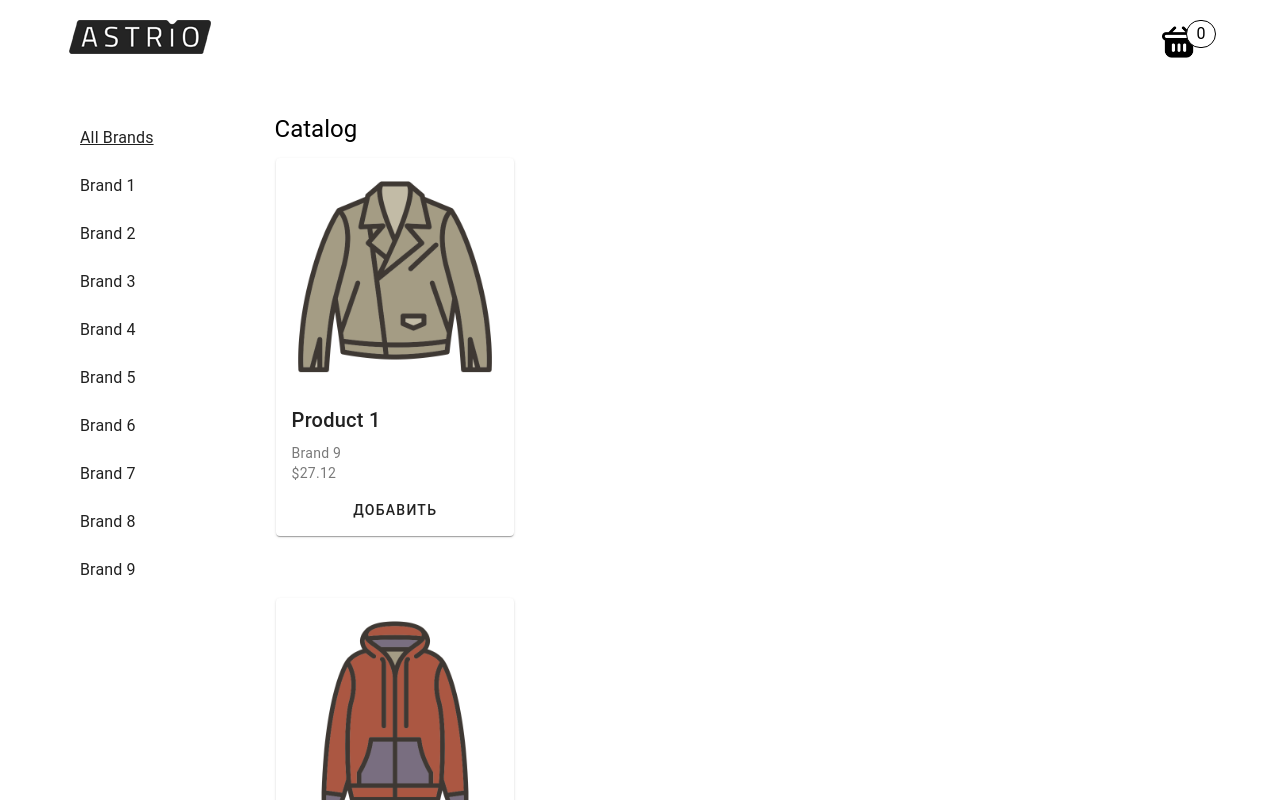
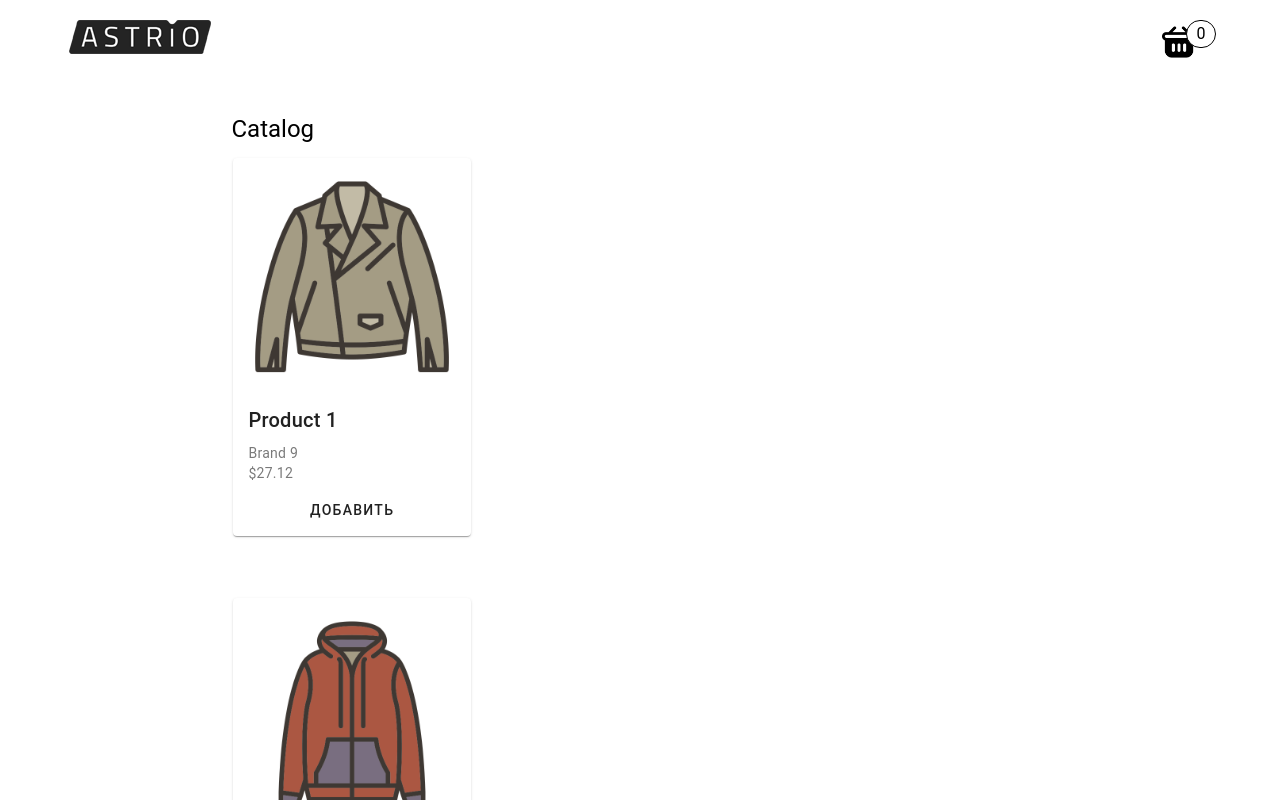
Before and after one commit to alekseevnagirl/AP3-nuxt-store, a Nuxt app in the folder AP3-store/: page / in a window 1280 px wide. Shown: the top 800 px of the page. Built offline with nearby package versions, Linux system fonts and the light colour scheme.

Commit message:
Фикс

```diff
--- a/AP3-store/components/CartItem.vue
+++ b/AP3-store/components/CartItem.vue
@@ -65,11 +65,11 @@
 
     const total = computed(() => {
         const totalPrice = parseFloat((props.cartItemData?.regular_price?.value * props.cartItemData.quantity).toFixed(2))
-        return usePrice(totalPrice, props.cartItemData?.regular_price?.currency);
+        return getPrice(totalPrice, props.cartItemData?.regular_price?.currency);
     });
 
     const price = computed(() => {
-        return usePrice(props.cartItemData?.regular_price?.value, props.cartItemData?.regular_price?.currency);
+        return getPrice(props.cartItemData?.regular_price?.value, props.cartItemData?.regular_price?.currency);
     });
 
     const cartStore = useCartStore();
--- a/AP3-store/components/Filter.vue
+++ b/AP3-store/components/Filter.vue
@@ -1,5 +1,6 @@
 <template>
     <div>
+        {{ selectedFilterData }}
         <div class="filter__select">
             <v-select
                 v-model="selectedFilterData"
@@ -11,14 +12,18 @@
         </div>
 
         <div class="filter__list">
-            <v-list lines="one">
-                <v-list-item
+            <v-list
+                v-model="selectedFilterData"
+                lines="one"
+                :items="filterData"
+                @update:selected="filterOut">
+                <!--<v-list-item
                     v-for="(data, dataIndex) in filterData"
                     :key="dataIndex"
-                    v-model="selectedId"
+
                     :title="data.title"
                     :class="selectedId === data.id ? 'filter__list__selected' : ''"
-                    @click="filterOut(data.id)"/>
+                    @click="filterOut(data.id)"/>-->
             </v-list>
         </div>
     </div>
@@ -26,23 +31,14 @@
 
 <script setup lang="ts">
     import type { Brand } from '~/types'
-    const selectedId = ref(0)
 
     const props = defineProps<{ filterData: Brand[]}>();
     const emit = defineEmits(["selectedFilter"]);
 
-    const selectedFilterData = computed({
-        get() {
-            return props.filterData[selectedId.value];
-        },
-        set(brand: Brand) {
-            filterOut(brand.id);
-        }
-    });
+    const selectedFilterData = ref(props.filterData[0]);
 
-    const filterOut = (id: number) => {
-        emit('selectedFilter', id);
-        selectedId.value = id;
+    const filterOut = () => {
+        emit('selectedFilter', selectedFilterData.value.id);
     }
 </script>
 
--- a/AP3-store/components/Product.vue
+++ b/AP3-store/components/Product.vue
@@ -1,6 +1,5 @@
 <template>
     <div
-        :id="productDataId"
         class="product__wrapper">
         <v-card>
             <v-img
@@ -34,12 +33,8 @@
 
     const props = defineProps<{ productData: Product}>();
 
-    const productDataId = computed(() => {
-        return 'product' + props.productData?.id
-    })
-
     const subtitle = computed(() => {
-        const price = usePrice(props.productData?.regular_price?.value, props.productData?.regular_price?.currency);
+        const price = getPrice(props.productData?.regular_price?.value, props.productData?.regular_price?.currency);
         return `${props.productData.brandName}\n${price}`;
     })
 
@@ -52,8 +47,7 @@
 
 <style scoped lang="scss">
     .product__wrapper {
-        display: flex;
-        flex-direction: column;
+        display: grid;
         gap: 5px;
         padding: 5px;
         border: 1px solid #fff;
--- a/AP3-store/pages/cart.vue
+++ b/AP3-store/pages/cart.vue
@@ -38,7 +38,7 @@
         cartStore.cart.forEach((product: Cart) => {
             subtotal = subtotal + (product.quantity * product?.regular_price?.value);
         })
-        return 'Subtotal: ' + usePrice(parseFloat(subtotal.toFixed(2)), cartStore?.cart[0]?.regular_price?.currency);
+        return 'Subtotal: ' + getPrice(parseFloat(subtotal.toFixed(2)), cartStore?.cart[0]?.regular_price?.currency);
     })
 </script>
 
--- a/AP3-store/pages/index.vue
+++ b/AP3-store/pages/index.vue
@@ -9,8 +9,8 @@
             <p class="catalog__title">Catalog</p>
             <div class="catalog__items">
                 <div
-                    v-for="(product, productId) in products"
-                    :key="productId"
+                    v-for="product in products"
+                    :key="product.sku"
                     class="catalog__item">
                     <Product :product-data="product"/>
                 </div>
--- a/AP3-store/stores/brands.ts
+++ b/AP3-store/stores/brands.ts
@@ -13,7 +13,9 @@ export const useBrandsStore = defineStore('brands', {
                 if (this.brands[0].id !== 0) {
                     this.brands = [{
                         id: 0,
-                        title: "All Brands"
+                        title: "All Brands",
+                        sort: '',
+                        code: ''
                     }, ...this.brands];
                 }
             } catch (error) {
--- a/AP3-store/composables/usePrice.ts
+++ b/AP3-store/utils/getPrice.ts
@@ -1,4 +1,4 @@
-export function usePrice(price: number, currency: string) {
+export function getPrice(price: number, currency: string) {
     if (price && currency) {
         const formatter = new Intl.NumberFormat('en-US', {
             style: 'currency',
```
